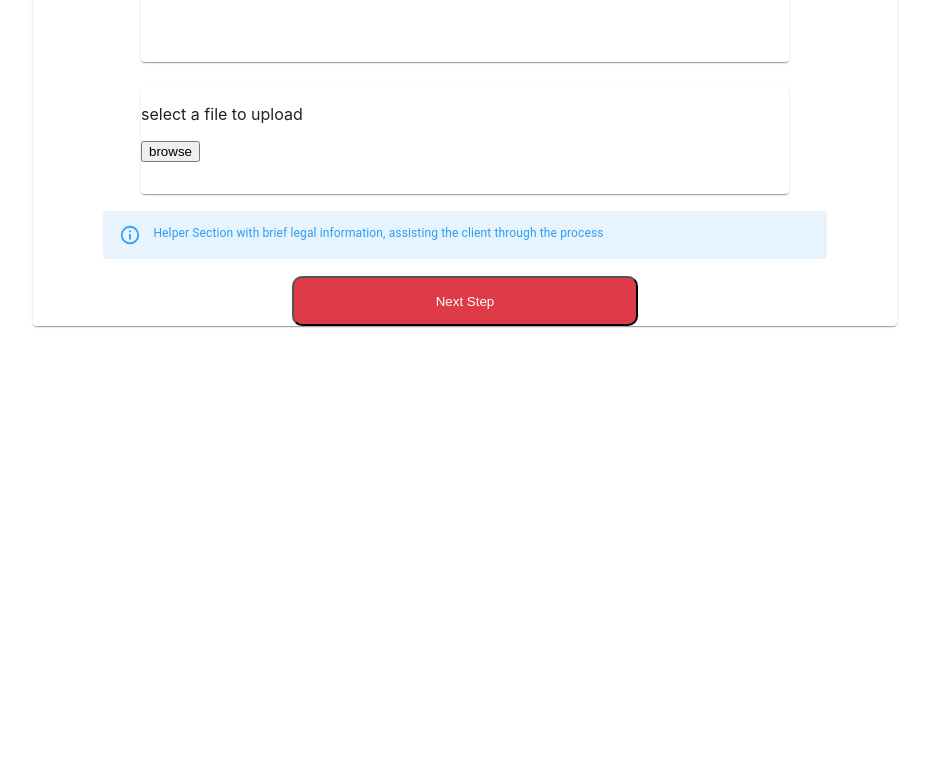
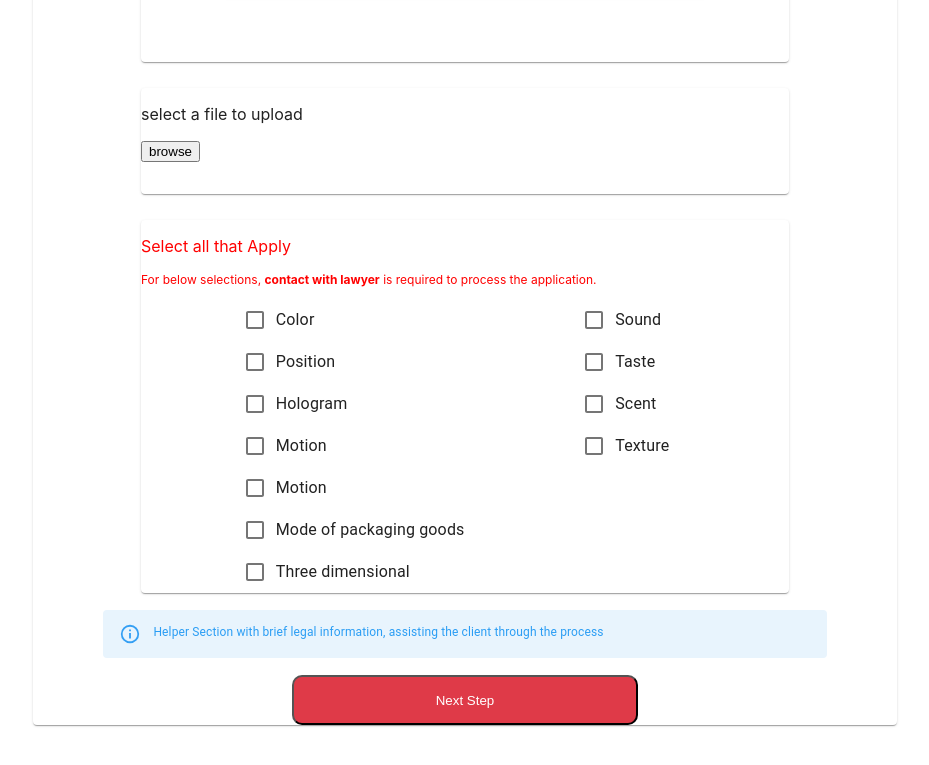
Before and after one commit to BCIT-SSD-2020-21/industry-project-checkmarks, a React (Create React App) app: page /application in a window 1280 px wide. Shown: the part 747-1512 px from the top of the page, without its empty margins (175-1104 px from the left). Before the commit the page ends 1137 px from the top, so only its background shows below. Built offline with nearby package versions, Linux system fonts and the light colour scheme.

Commit message:
#19 added selection boxes

```diff
--- a/src/layouts/TrademarkApplication.js
+++ b/src/layouts/TrademarkApplication.js
@@ -7,6 +7,9 @@ import Logo2 from '../images/CheckmarksLogo2.png';
 import Alert from '@material-ui/lab/Alert';
 import ArrowBackIcon from '@material-ui/icons/ArrowBack';
 import ArrowForwardIcon from '@material-ui/icons/ArrowForward';
+import Checkbox from '@material-ui/core/Checkbox';
+import FormGroup from '@material-ui/core/FormGroup';
+import FormControlLabel from '@material-ui/core/FormControlLabel';
 
 const TrademarkApplication = () => {
     const classes = useStyles();
@@ -77,6 +80,79 @@ const TrademarkApplication = () => {
                     <div>
                         <p>select a file to upload</p>
                         <button>browse</button>
+                    </div>
+                </Card>
+
+                {/* ======================================== */}
+                {/* detail selection card */}
+                {/* ======================================== */}
+                <Card className={classes.detailsCard}>
+                    <p style={{ color: 'red' }}>Select all that Apply </p>
+                    <p style={{ color: 'red', fontSize: 12 }}>
+                        For below selections,{' '}
+                        <strong>contact with lawyer</strong> is required to
+                        process the application.
+                    </p>
+
+                    {/* Selection section */}
+
+                    <div className={classes.selectionFlex}>
+                        {/* column 1 */}
+                        <FormGroup column>
+                            <FormControlLabel
+                                control={
+                                    <Checkbox
+                                    // checked={state.checkedA}
+                                    // onChange={handleChange}
+                                    // name="checkedA"
+                                    />
+                                }
+                                label="Color"
+                            />
+                            <FormControlLabel
+                                control={<Checkbox />}
+                                label="Position"
+                            />
+                            <FormControlLabel
+                                control={<Checkbox />}
+                                label="Hologram"
+                            />
+                            <FormControlLabel
+                                control={<Checkbox />}
+                                label="Motion"
+                            />
+                            <FormControlLabel
+                                control={<Checkbox />}
+                                label="Motion"
+                            />
+                            <FormControlLabel
+                                control={<Checkbox />}
+                                label="Mode of packaging goods"
+                            />
+                            <FormControlLabel
+                                control={<Checkbox />}
+                                label="Three dimensional"
+                            />
+                        </FormGroup>
+
+                        <FormGroup column>
+                            <FormControlLabel
+                                control={<Checkbox />}
+                                label="Sound"
+                            />
+                            <FormControlLabel
+                                control={<Checkbox />}
+                                label="Taste"
+                            />
+                            <FormControlLabel
+                                control={<Checkbox />}
+                                label="Scent"
+                            />
+                            <FormControlLabel
+                                control={<Checkbox />}
+                                label="Texture"
+                            />
+                        </FormGroup>
                     </div>
                 </Card>
 
@@ -179,6 +255,18 @@ const useStyles = makeStyles((theme) => ({
         paddingBottom: '2em',
     },
 
+    detailsCard: {
+        width: '75%',
+        margin: 'auto',
+        marginTop: '3%',
+    },
+
+    selectionFlex: {
+        display: 'flex',
+        flexDirection: 'row',
+        justifyContent: 'space-evenly',
+    },
+
     // uploadCard: {
     //     width: '75%',
     //     marginTop: '2%',
```
